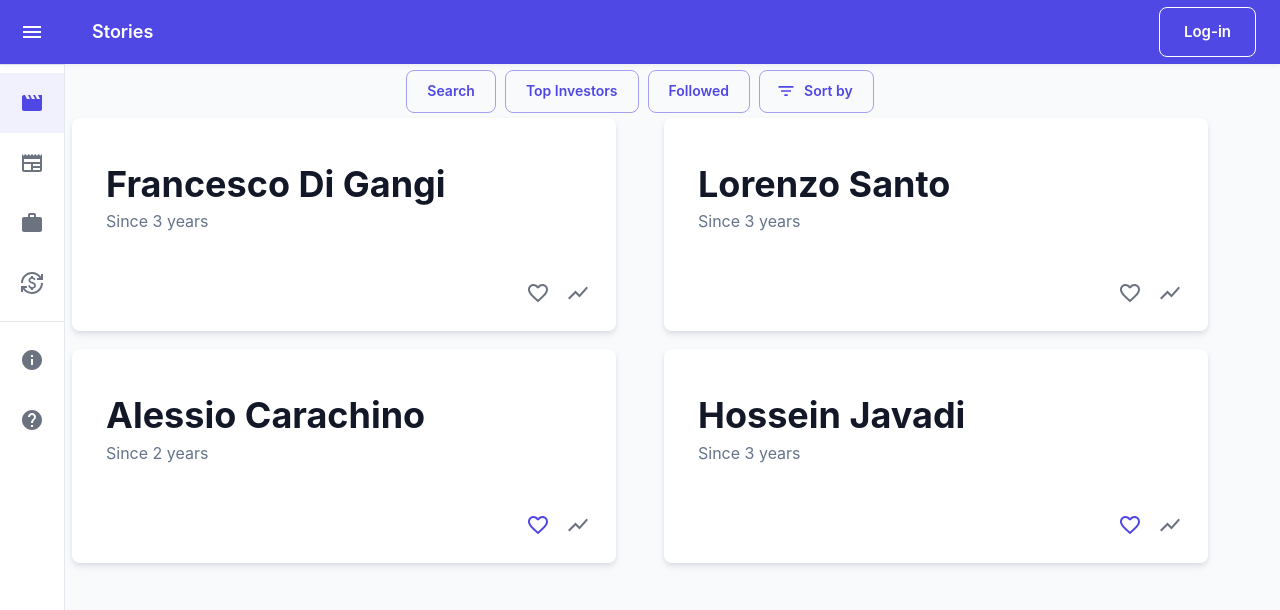
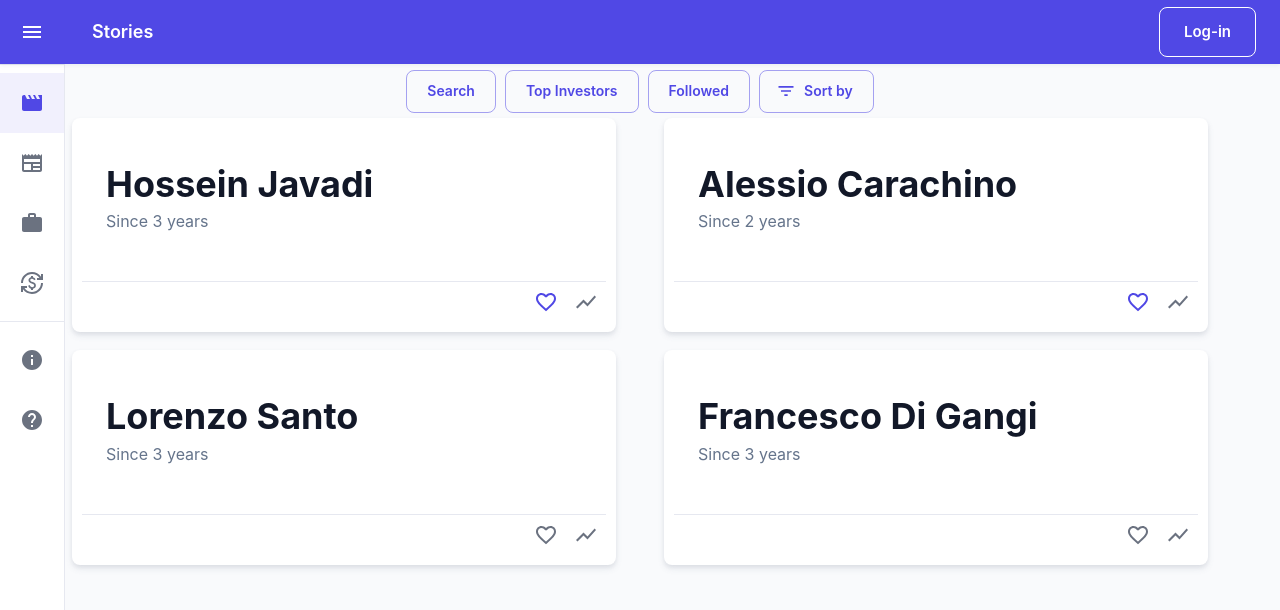
Before and after one commit to CarachinoAlessio/IntelliMents, a React (Create React App) app: page /investors/tops in a window 1280 px wide. Shown: the top 610 px of the page. Built offline with nearby package versions, Linux system fonts and the light colour scheme; the HTML template or start-up script is replaced by a standard one.

Commit message:
fixed follow in all pages

```diff
--- a/src/components/InvestorsComp.js
+++ b/src/components/InvestorsComp.js
@@ -90,9 +90,7 @@ export default function InvestorsComp(props) {
     //end of sort by function
 
     const setFollowing = (i) => {
-        console.log("entra")
         let newProfilesState = [...investorsState]
-        console.log(newProfilesState,". newProfilesState")
         newProfilesState[i.id-1].followed = !newProfilesState[i.id-1].followed
         setInvestorsState((newProfilesState) => [...newProfilesState])
     }
--- a/src/components/InvestorsFollowedComp.js
+++ b/src/components/InvestorsFollowedComp.js
@@ -25,9 +25,17 @@ import * as React from 'react';
 
 
 const profilesArr = [
-    {id: 1, name: 'Hossein Javadi', description: 'Since 3 years'},
-    {id: 2, name: 'Alessio Carachino', description: 'Since 2 years'},
-    ]
+    {id: 1,
+    name: 'Alessio Carachino',
+    description: 'Since 2 years',
+    followed: true,
+    content: 'Lizards are a widespread group of squamate reptiles, with over 6,000 species, ranging across all continents except Antarctica with ranging across all continents except Antarctica with ranging across all continents except Antarctica with ranging across all continents except Antarctica with ranging across all continents',},
+    {id: 2,
+    name: 'Lorenzo Carachino',
+    description: 'Since 3 years',
+    followed: false,
+    content: 'Use Dollar-Cost Averaging to Build Wealth Over Time',},
+]
 
 
 export default function InvestorsFollowedComp(props) {
@@ -68,6 +76,12 @@ export default function InvestorsFollowedComp(props) {
                     setAnchorEl(anchorEl ? null : event.currentTarget);
                 };
             //end of sort by function
+
+            const showProfile = (i) => {
+                navigate('/Investors/Profile',{state: i});
+            }
+
+
 
 
     return (
@@ -135,7 +149,7 @@ export default function InvestorsFollowedComp(props) {
                         <Grid key={i.id} item xs={6}>
                             <Card raised={true} style={{ padding: "10px", marginTop: "5px", marginBottom: "5px"}}>
                                 <CardActionArea>
-                                    <CardContent onClick={() => navigate('/Investors/Profile')} variant={"outlined"}>
+                                    <CardContent onClick={()=>showProfile(i)} variant={"outlined"}>
                                         <Typography variant="h3" component="div">
                                             {i.name}
                                         </Typography>
@@ -144,6 +158,11 @@ export default function InvestorsFollowedComp(props) {
                                         </Typography>
                                     </CardContent>
                                         <CardActions>
+
+
+                                        </CardActions>
+                                        <Divider></Divider>
+                                </CardActionArea>
                                             <Grid container>
                                                 <Grid item xs={8}></Grid>
                                                 <Grid item xs={4} display={"flex"} justifyContent={"right"} alignItems={"center"}>
@@ -155,9 +174,6 @@ export default function InvestorsFollowedComp(props) {
                                                     </IconButton>
                                                 </Grid>
                                             </Grid>
-
-                                        </CardActions>
-                                </CardActionArea>
                             </Card>
                         </Grid>
                         ))}
--- a/src/components/InvestorsTopComp.js
+++ b/src/components/InvestorsTopComp.js
@@ -47,12 +47,6 @@ export default function InvestorsTopComp(props) {
     const [followed, setFollowed] = React.useState(false)
     const navigate=useNavigate();
 
-    const setFollowing = (i) => {
-        let newProfilesState = [...profilesState]
-        newProfilesState[i.id-1].followed = !newProfilesState[i.id-1].followed
-        setProfilesState((newProfilesState) => [...newProfilesState])
-    }
-
     const showProfile = (i) => {
         navigate('/Investors/Profile',{state: i});
     }
@@ -84,13 +78,18 @@ export default function InvestorsTopComp(props) {
             console.log(result)
             return result
         }
-        const [investorsState, setInvestorsState] = useState(filterAndSortAuthors(profilesArr));
+        const [investorsState, setInvestorsState] = useState((profilesArr));
 
             const handleOpenFilter = (event) => {
                 setAnchorEl(anchorEl ? null : event.currentTarget);
             };
         //end of sort by function
 
+        const setFollowing = (i) => {
+            let newProfilesState = [...investorsState]
+            newProfilesState[i.id-1].followed = !newProfilesState[i.id-1].followed
+            setInvestorsState((newProfilesState) => [...newProfilesState])
+        }
     return (
         <>
         <Grid container fluid>
@@ -166,7 +165,11 @@ export default function InvestorsTopComp(props) {
                                         </Typography>
                                     </CardContent>
                                         <CardActions>
-                                            <Grid container>
+
+                                        </CardActions>
+                                </CardActionArea>
+                                <Divider></Divider>
+                                <Grid container>
                                                 <Grid item xs={8}></Grid>
                                                 <Grid item xs={4} display={"flex"} justifyContent={"right"} alignItems={"center"}>
                                                     <IconButton onClick={() => setFollowing(i)} color={i.followed ? "primary" : ""} aria-label="favorite">
@@ -177,9 +180,6 @@ export default function InvestorsTopComp(props) {
                                                     </IconButton>
                                                 </Grid>
                                             </Grid>
-
-                                        </CardActions>
-                                </CardActionArea>
                             </Card>
                         </Grid>
                         ))}
```
